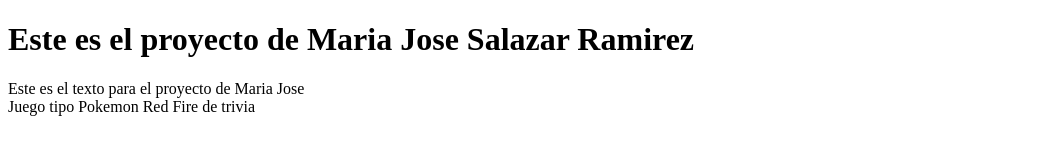
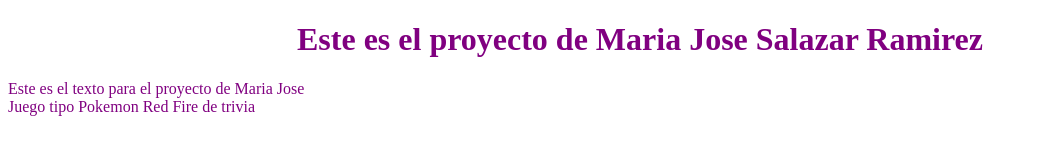
Before and after one commit to majosara/proyectoFinal, a plain HTML site: page proyectohtml.html in a window 1280 px wide. Shown: the whole page, without its empty margins (0-1038 px from the left). Drawn offline with Linux system fonts and the light colour scheme.

Commit message:
aprendiendo a programar en html

```diff
--- a/proyectohtml.html
+++ b/proyectohtml.html
@@ -1,11 +1,11 @@
 <!DOCTYPE html>
 <html>
 <head>
-	<title>Comienzo del proyecto</title>
+	<title>Juego</title>
 </head>
-<body>
-<h1>Este es el proyecto de Maria Jose Salazar Ramirez</h1>
+<body text="purple">
+<h1><center>Este es el proyecto de Maria Jose Salazar Ramirez</h1>
 <p>Este es el texto para el proyecto de Maria Jose
-<br>Juego tipo Pokemon Red Fire de trivia</p>
+<br>Juego tipo Pokemon Red Fire de trivia</center></p>
 </body>
 </html>
```
